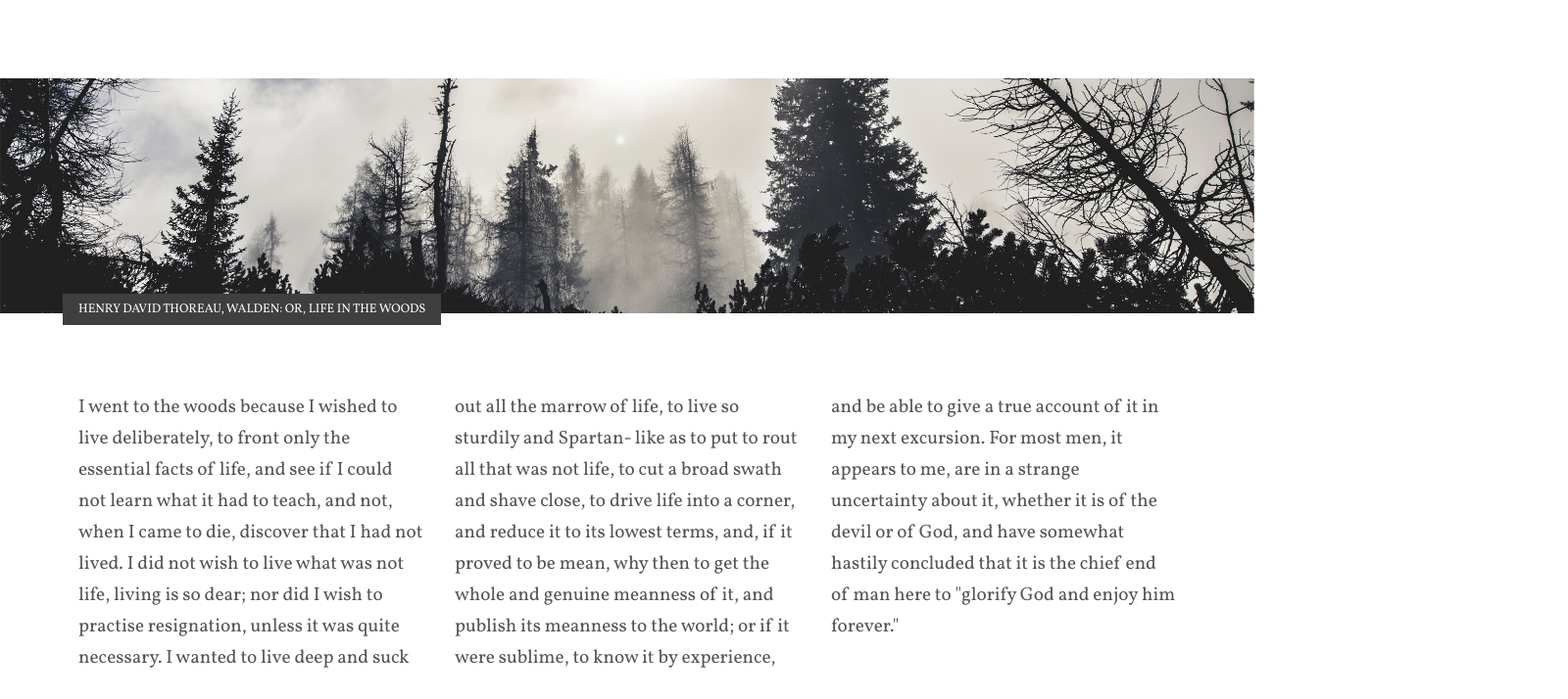
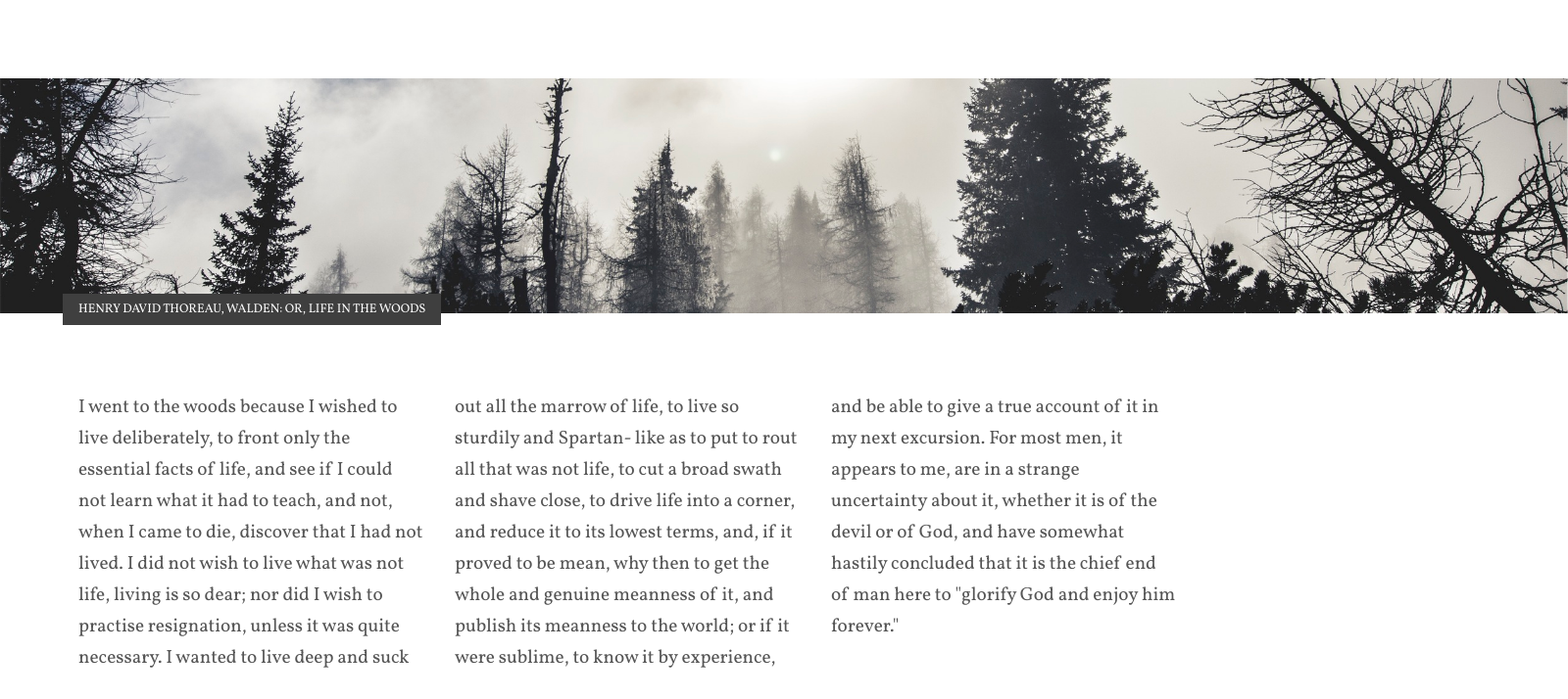
Before and after one commit to tanmancan/yapp, a website: page index.html in a window 1280 px wide. Shown: the part 602-1316 px from the top of the page at 98% size, 1600 px wide, since content can reach past the window. Drawn offline with Linux system fonts and the light colour scheme.

Commit message:
Added ability to add custom width using data attributes

```diff
--- a/demo/demo.scss
+++ b/demo/demo.scss
@@ -10,7 +10,7 @@ p {
     max-width: 80rem;
     margin: 0 auto;
  	position: relative;
-    padding: 5rem 5rem 7rem;
+    padding: 5rem 5rem 10rem;
     -webkit-column-width: 20rem;
     -webkit-column-gap: 2rem;
     -moz-column-width: 20rem;
--- a/js/yapp.js
+++ b/js/yapp.js
@@ -43,6 +43,7 @@ var yapp = (function() {
         'imagePositionBottom': 0,
         'backgroundSize': 'cover',
         // Styles
+        'marginAuto': '0 auto',
         'cssWidthUnit': '%',
         'cssHeightUnit': 'vh',
         'posAbs': 'absolute',
@@ -60,7 +61,9 @@ var yapp = (function() {
     instance.userOptions = function(el){
         var dataOpts = {},
             heightVal = instance.opts.containerHeight,
-            heightUnit = instance.opts.cssHeightUnit;
+            heightUnit = instance.opts.cssHeightUnit,
+            widthVal = instance.opts.containerWidth,
+            widthUnit = instance.opts.cssWidthUnit;
 
         // Custom height - data-yapp-height
         // Get the value and unit for custom height value  - data-yapp-height
@@ -75,6 +78,20 @@ var yapp = (function() {
         dataOpts.containerHeight = heightVal ? heightVal : null;
         // Custom height Unit
         dataOpts.cssHeightUnit = heightUnit ? heightUnit : null;
+
+        // Custom width - data-yapp-width
+        // Get the value and unit for custom width value  - data-yapp-width
+        if(el.getAttribute('data-yapp-width')){
+            var width = el.getAttribute('data-yapp-width'),
+                regex = /([A-Za-z]+\w)/,
+                widthArr = width.split(regex,2);
+                widthVal = widthArr[0];
+                widthUnit = widthArr[1];
+        }
+        // Custom width value
+        dataOpts.containerWidth = widthVal ? widthVal : null;
+        // Custom width Unit
+        dataOpts.cssWidthUnit = widthUnit ? widthUnit : null;
 
         // Scroll modifier - data-yapp-modifier
         dataOpts.scrollModifier = el.getAttribute('data-yapp-modifier') ? instance.opts.scrollModifier + (el.getAttribute('data-yapp-modifier')/100) : null;
@@ -109,11 +126,16 @@ var yapp = (function() {
     // Add container styles
     instance.setupContainerStyle = function(el, usrOpts) {
 
-        el.style.width = instance.opts.containerWidth + instance.opts.cssWidthUnit;
+        // Set container width
+        el.style.width = usrOpts.containerWidth ? usrOpts.containerWidth + usrOpts.cssWidthUnit : instance.opts.containerWidth + instance.opts.cssWidthUnit;
 
+        // Set margin auto
+        el.style.margin = instance.opts.marginAuto;
+
+        // Set container height
         el.style.height = usrOpts.containerHeight ? usrOpts.containerHeight + usrOpts.cssHeightUnit : instance.opts.containerHeight + instance.opts.cssHeightUnit;
 
-
+        // Set relative position and overflow hidden
         el.style.overflow = instance.opts.containerOverflow;
         el.style.position = instance.opts.posRel;
 
```
Also changed, not shown: demo/demo.css.
